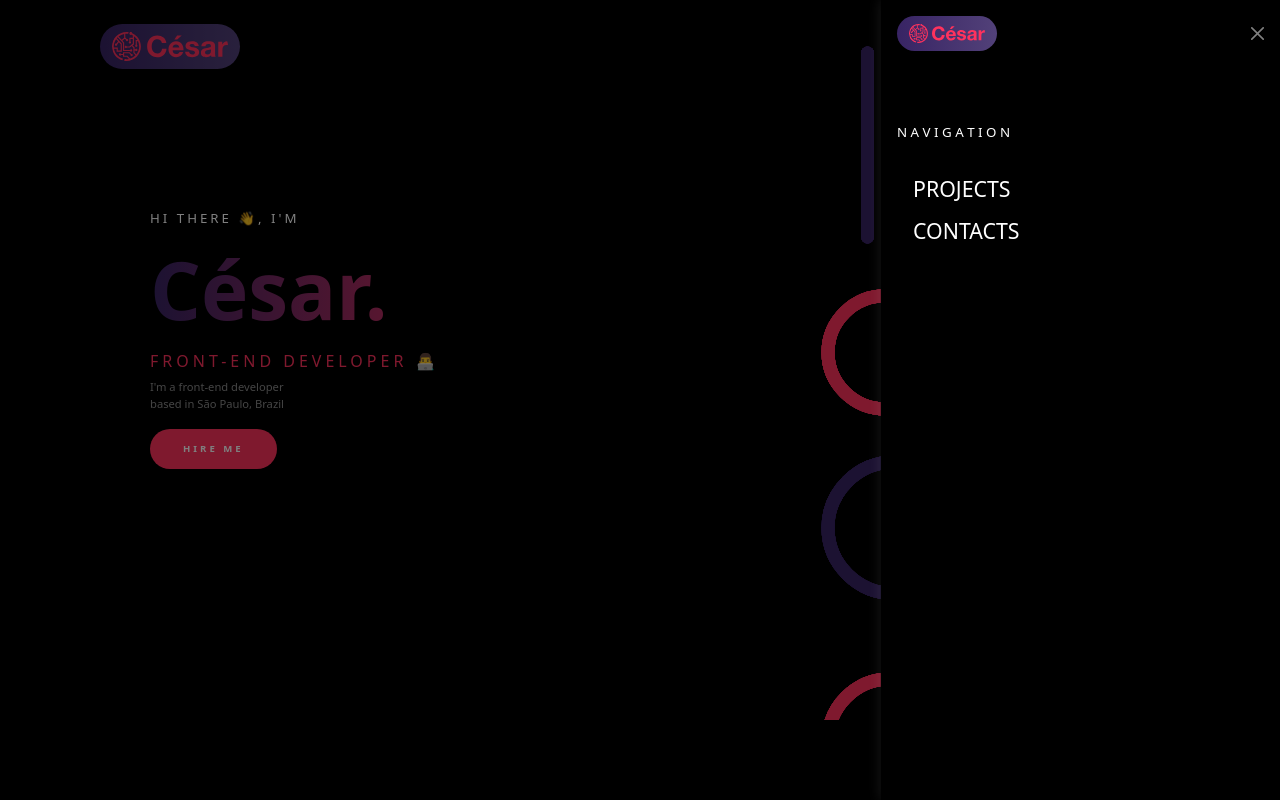
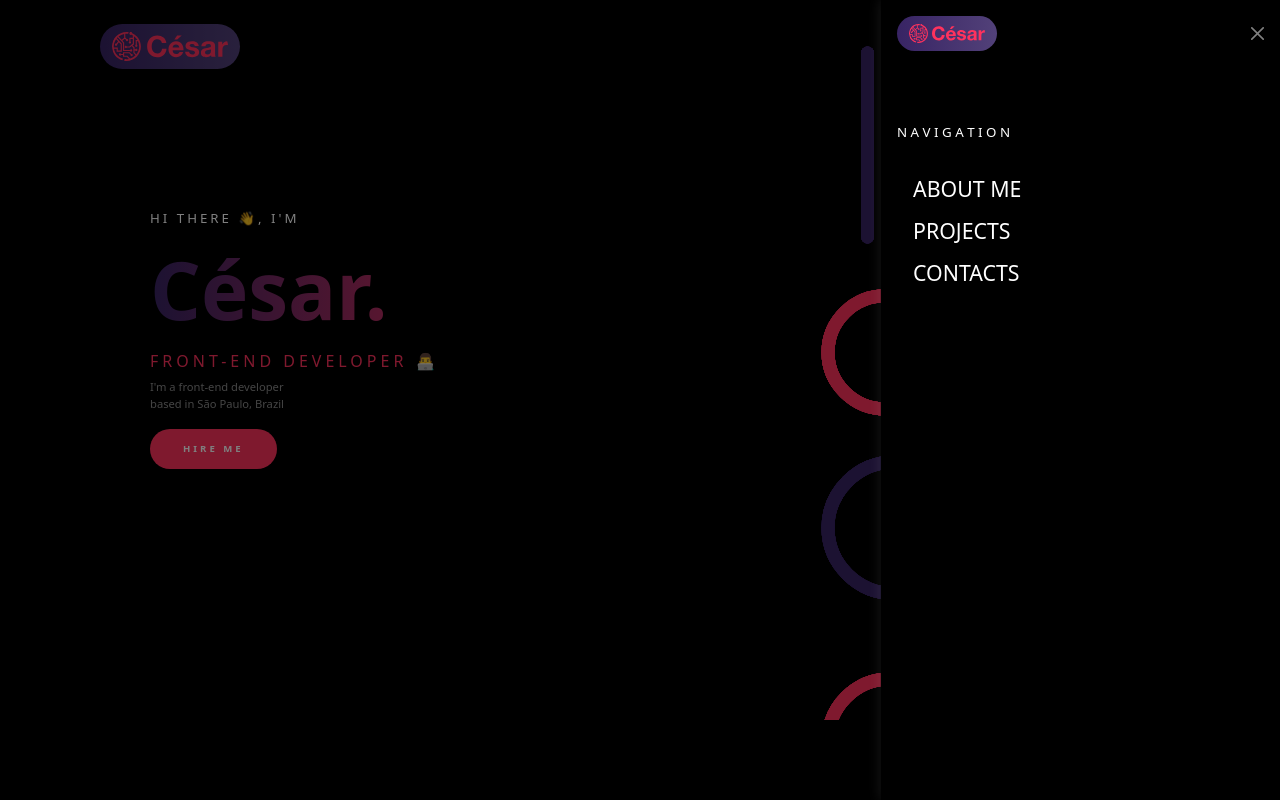
Before and after one commit to cesar-lima/portfolio, a React (Vite) app: page / in a window 1280 px wide. Both pictures are taken after a click on the button 1156 px from the left and 46 px from the top of the page. Shown: the top 800 px of the page. Built offline with nearby package versions, Linux system fonts and the light colour scheme.

Commit message:
adicionar link de redirecionamento

```diff
--- a/src/components/Menu.tsx
+++ b/src/components/Menu.tsx
@@ -37,6 +37,7 @@ export function Menu() {
           <div>N A V I G A T I O N</div>
 
           <div className='offcanvas-links'>
+            <a href='#about'>ABOUT ME</a>
             <a href='#projects'>PROJECTS</a>
             <a href='#contacts'>CONTACTS</a>
           </div>
```
